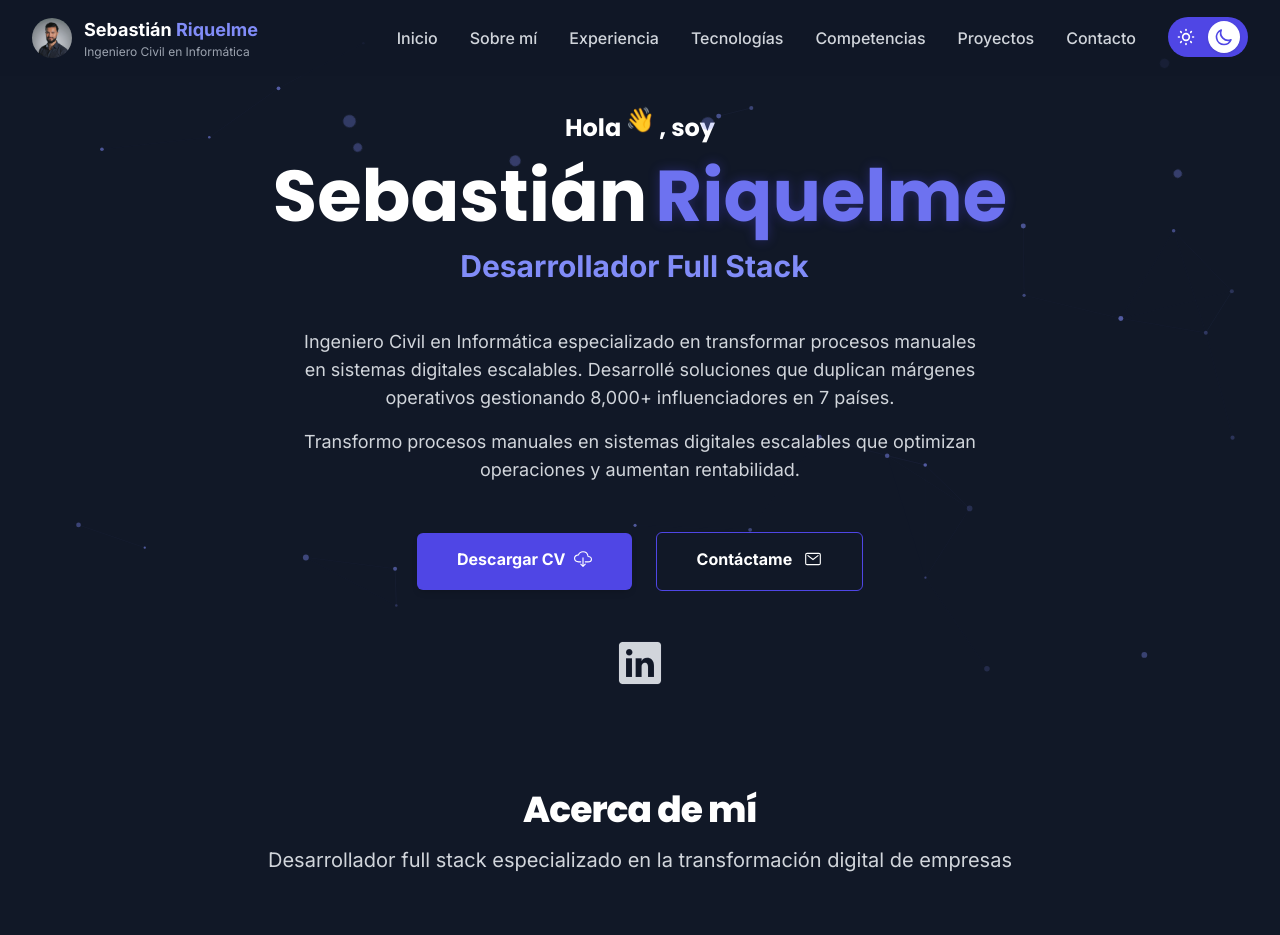
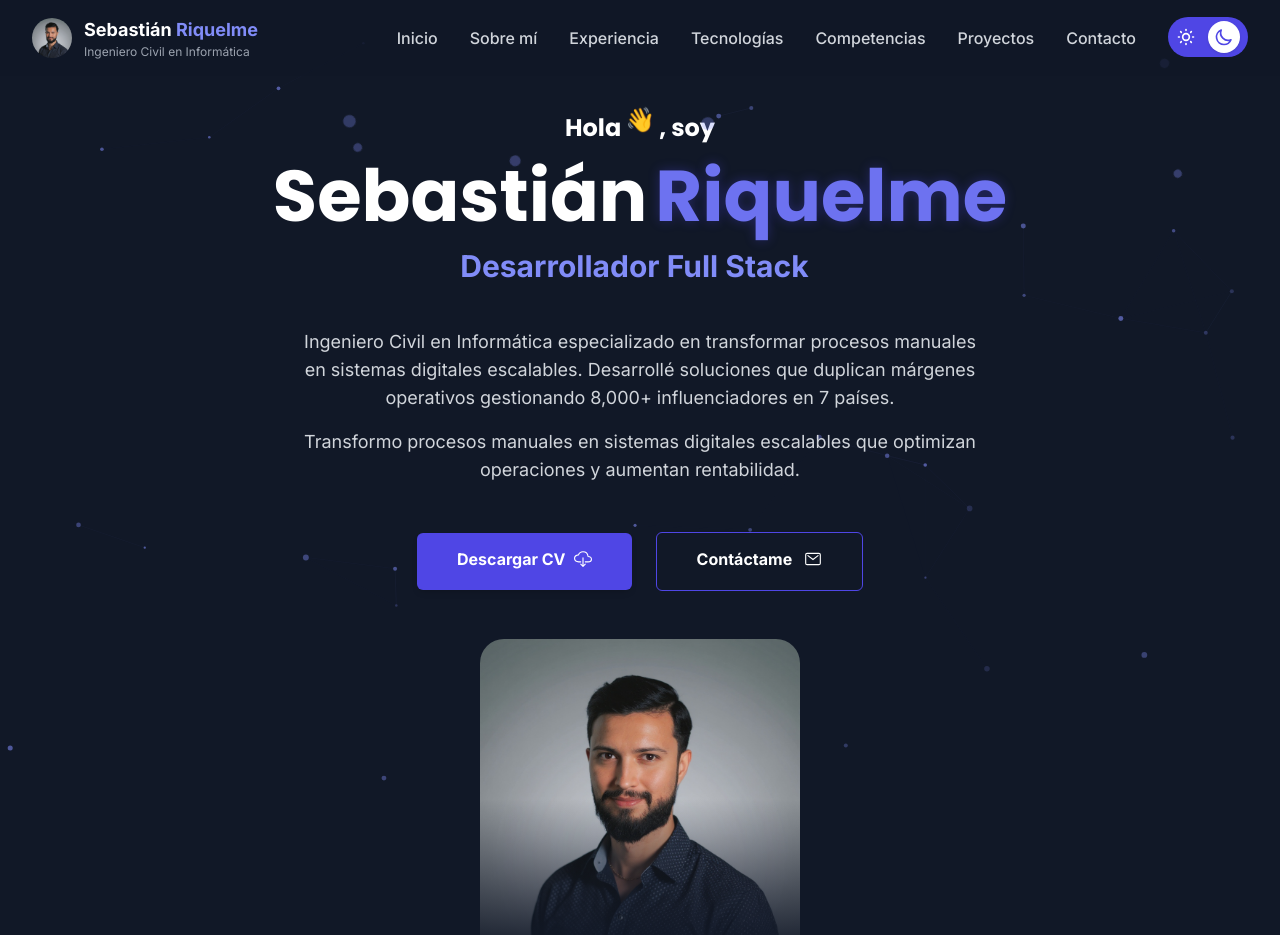
Before and after one commit to SebastianRiquelmeM/portafolio, a React (Vite) app: page / in a window 1280 px wide. Shown: the top 935 px of the page. Built offline with nearby package versions, Linux system fonts and the light colour scheme.

Commit message:
feat(ui): agregar foto de perfil con efecto desvanecido en el componente Hero

```diff
--- a/src/components/Hero.jsx
+++ b/src/components/Hero.jsx
@@ -192,6 +192,22 @@ export default () => {
 				</motion.a>
 			</motion.div>
 
+			{/* Foto de perfil con efecto desvanecido */}
+			<motion.div
+				variants={itemVariants}
+				className="mt-12 flex justify-center"
+			>
+				<div className="relative w-48 h-48 md:w-64 md:h-64 lg:w-80 lg:h-80 rounded-3xl overflow-hidden">
+					<img
+						src="/img/Perfil.jpg"
+						alt="Sebastián Riquelme"
+						className="w-full h-full object-cover object-top"
+					/>
+					{/* Overlay de desvanecido para integrar con el fondo */}
+					<div className="absolute inset-0 bg-gradient-to-b from-transparent via-transparent to-white dark:to-gray-900"></div>
+				</div>
+			</motion.div>
+
 			<motion.div
 				variants={itemVariants}
 				className="mt-12 text-5xl justify-center items-center flex gap-8"
```
